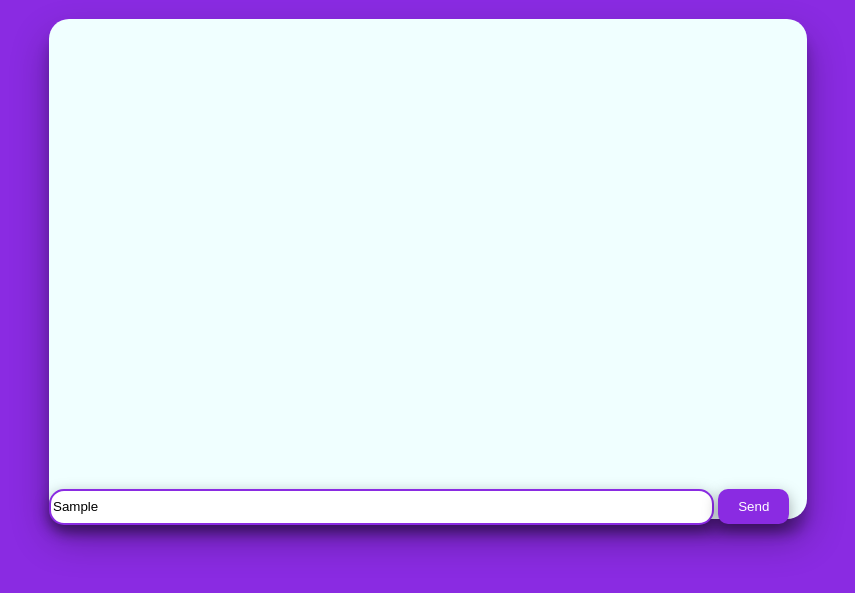
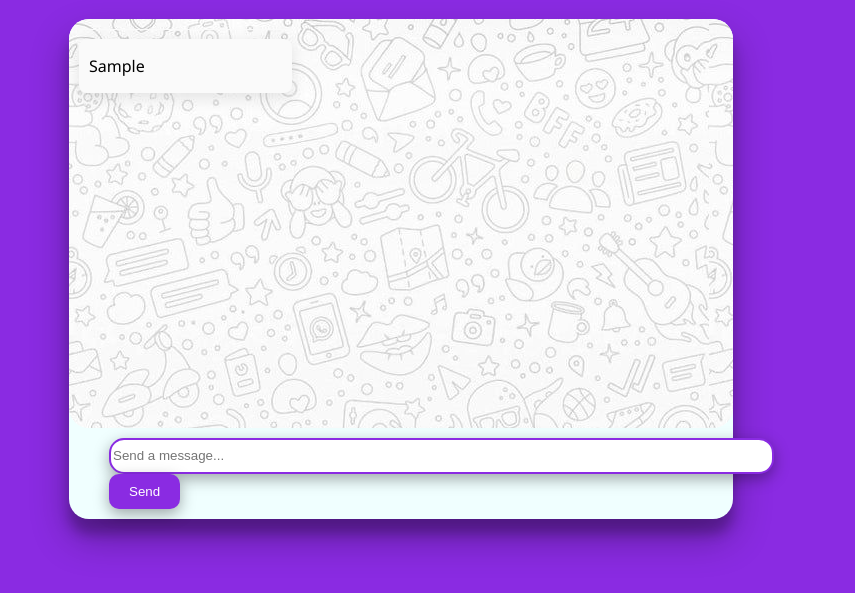
Before and after one commit to ranvijay18/Chat-app, a website: page views/chat/chat.html in a window 1280 px wide. Both pictures are taken after typing "Sample" into the empty fields and a click on the button "Send". Shown: the part 67-660 px from the top of the page, without its empty margins (239-1094 px from the left). Drawn offline with nearby package versions, Linux system fonts and the light colour scheme.

Commit message:
update frontend

```diff
--- a/views/chat/chat.css
+++ b/views/chat/chat.css
@@ -7,30 +7,6 @@ body{
 .head{
     text-align: center;
 }
-
-#chatBody{
-    width:60%;
-    height: 500px;
-
-    background-color: azure;
-    margin-left: 280px;
-    border-radius: 20px;
-    box-shadow: rgba(0, 0, 0, 0.3) 0px 19px 38px, rgba(0, 0, 0, 0.22) 0px 15px 12px;
-}
-#chats{
-    padding: 10px;
-    height: calc(100% - 50px);
-    overflow-y:auto;
-    color:black;
-}
-
-/* #chatForm{
-    position: fixed;
-  bottom: 0;
-  width: 100%;
-  padding: 10px;
-  z-index: 1;
-} */
 
 
 input{
@@ -42,7 +18,7 @@ input{
     box-shadow: rgba(0, 0, 0, 0.35) 0px 5px 15px;
 }
 
-#sendChat{
+#sendBtn{
     border: none;
     outline: none;
     color: white;
@@ -51,3 +27,50 @@ input{
     border-radius: 10px;
     box-shadow: rgba(0, 0, 0, 0.35) 0px 5px 15px;
 }
+
+#chat-container {
+    display: flex;
+    flex-direction: column;
+    height: 500px;
+    margin: 0px 300px;
+    border-radius: 20px;
+    background-color: azure;
+    box-shadow: rgba(0, 0, 0, 0.3) 0px 19px 38px, rgba(0, 0, 0, 0.22) 0px 15px 12px;
+  }
+
+  #chat-window {
+    flex: 1;
+    overflow-y: auto;
+    padding: 10px;
+    border-radius: 20px;
+    background-image: url("../img/bg1.jpg");
+  }
+
+  #send-container {
+    display: flex;
+    justify-content: space-between;
+    align-items: center;
+    padding: 10px;
+    margin-left: 30px;
+    position: sticky;
+    top: 0;
+    width: 90%;
+    z-index: 1;
+  }
+
+
+  p{
+     font-family: 'Segoe UI', Tahoma, Geneva, Verdana, sans-serif;
+     color: black;
+  }
+
+  #message-container {
+    display: block; /* Allow for flexible width */
+    padding: 0.1px 10px;
+    width: 30%;
+    border-radius: 8px;
+    background-color: #fafafa;
+    margin-bottom: 10px;
+    word-wrap: break-word; /* Prevent long words from overflowing */
+    box-shadow: rgba(0, 0, 0, 0.1) 0px 5px 15px;
+  }
--- a/views/chat/chat.html
+++ b/views/chat/chat.html
@@ -11,13 +11,16 @@
     <div class="head">
         <h1>Let's Chat</h1>
     </div>
-    <div id="chatBody">
-        <div id="chats">
-
+    <div id="chat-container">
+        <div id="chat-window">
+            <div id="message-container">
+            </div>
         </div>
-        <div id="chatForm">
-            <input type="text" name="chat" placeholder="Send a message..."  size="80" required>
-            <button type="submit" id="sendChat">Send</button>
+        <div id="send-container">
+            <form id="send-chat">
+            <input type="text" name="chat" id="chat" placeholder="Send a message..."  size="80" required>
+            <button type="submit" id="sendBtn">Send</button>
+            </form>
         </div>
 
     </div>
--- a/views/chat/chat.js
+++ b/views/chat/chat.js
@@ -1,6 +1,6 @@
-const chatWindow = document.querySelector('#chats');
-const sendInput = document.querySelector('#chatForm');
-const sendButton = document.querySelector('#chatForm');
+const chatWindow = document.querySelector('#chat-window');
+const sendInput = document.querySelector('#chat');
+const sendButton = document.querySelector('#send-chat');
 
 sendButton.addEventListener('submit', (e) => {
 
@@ -9,6 +9,15 @@ sendButton.addEventListener('submit', (e) => {
     const mes = e.target.chat.value;
     console.log(mes);
   sendInput.value = '';
-  chatWindow.innerHTML += mes;
+
+  var messageContainer = document.createElement('div');
+  messageContainer.id = "message-container";
+
+  var p = document.createElement('p');
+  p.className = "message";
+  p.textContent = mes;
+  messageContainer.appendChild(p);
+
+  chatWindow.appendChild(messageContainer);
   chatWindow.scrollTop = chatWindow.scrollHeight;
 });
--- a/views/login/login.js
+++ b/views/login/login.js
@@ -37,7 +37,7 @@ async function check(e){
 
     if(data === true){
         alert("User is Logged In");
-        window.location.href = ("../expense/index.html");
+        window.location.href = ("../chat/chat.html");
     }else if(data === false){
         console.log("Wrong Password");
     }else{
```
Also changed, not shown: middleware/auth.js (added), models/chats.js (added), views/img/bg.jpg (added), views/img/bg1.jpg (added).
